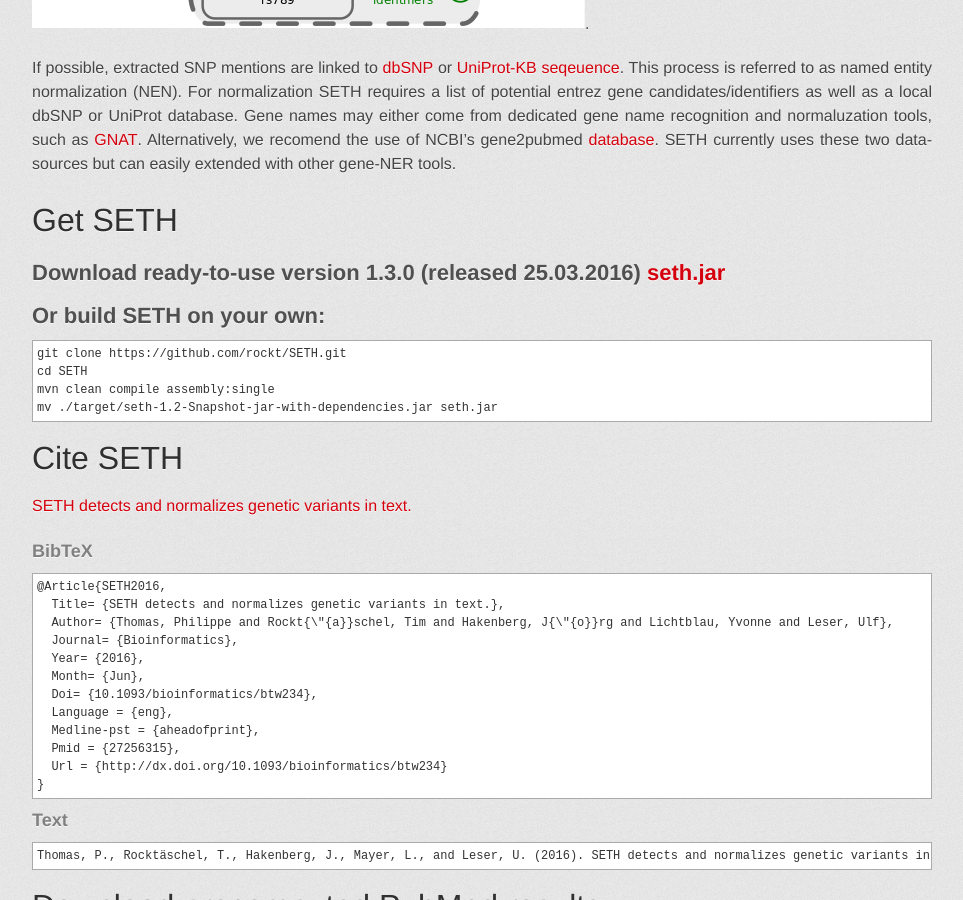
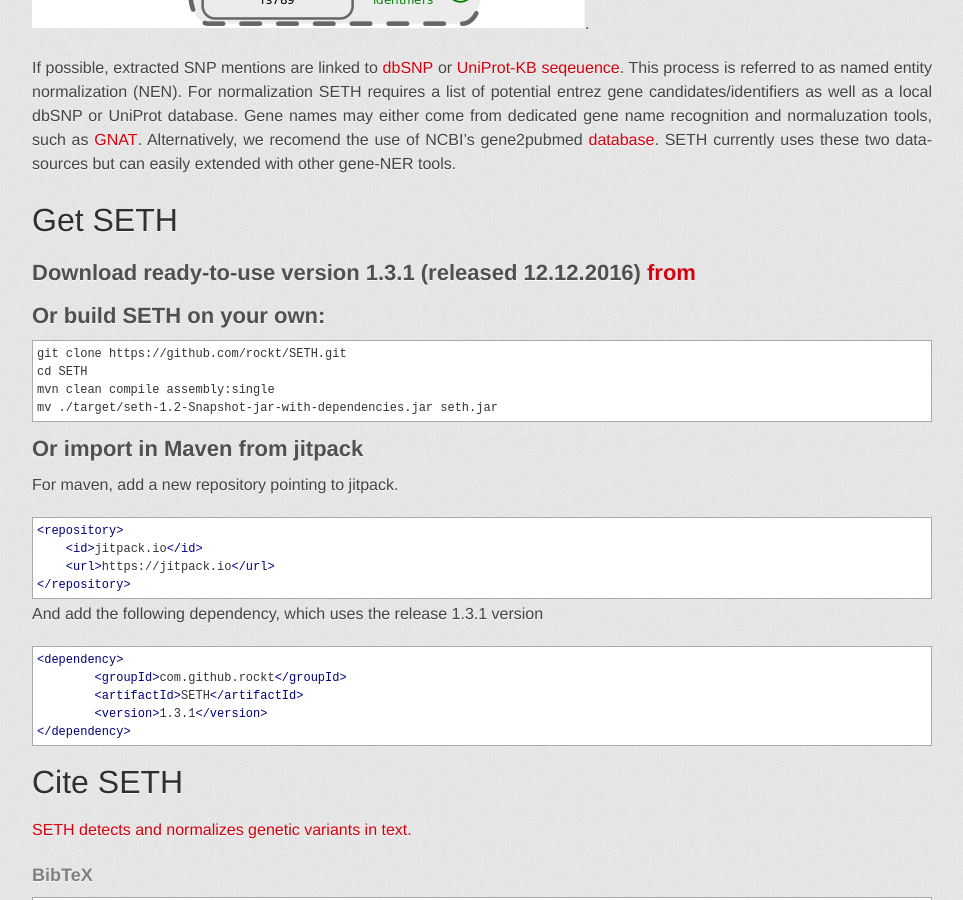
Before and after one commit to rockt/SETH, a Jekyll site: the page built from index.md, in a window 1280 px wide and 900 px high, scrolled down 1173 px. Shown: the whole window, without its empty margins (158-1121 px from the left). Built offline with Jekyll 4.4.1, drawn with Linux system fonts in a browser that asks for light colours; some web fonts are replaced.

Commit message:
Updated readme

````diff
--- a/index.md
+++ b/index.md
@@ -2,6 +2,7 @@
 layout: default
 ---
 [![Build Status](https://travis-ci.org/rockt/SETH.svg?branch=master)](https://travis-ci.org/rockt/SETH)
+[![](https://jitpack.io/v/rockt/SETH.svg)](https://jitpack.io/#rockt/SETH)
 
 SETH is a software that performs named entity recognition (NER) of genetic variants (with an emphasis on single nucleotide polymorphisms (SNPs) and other short sequence variations) from natural language texts.
 SETH allows to recognize the following mutation subtypes: substitution, deletion, insertion, duplication, insertion-deletion (insdel), inversion, conversion, translocation, frameshift, short-sequence repeat, and literal dbSNP mention.
@@ -30,13 +31,33 @@
 
 # Get SETH
 
-## Download ready-to-use version 1.3.0 (released 25.03.2016) [seth.jar](https://github.com/rockt/SETH/releases/tag/1.3)
+## Download ready-to-use version 1.3.1 (released 12.12.2016) [from](https://github.com/rockt/SETH/releases/tag/1.3.1)
 
 ## Or build SETH on your own:
 	git clone https://github.com/rockt/SETH.git
 	cd SETH
 	mvn clean compile assembly:single
 	mv ./target/seth-1.2-Snapshot-jar-with-dependencies.jar seth.jar
+
+## Or import in Maven from jitpack
+For maven, add a new repository pointing to jitpack.
+
+```xml
+<repository>
+    <id>jitpack.io</id>
+    <url>https://jitpack.io</url>
+</repository>
+```
+
+And add the following dependency, which uses the release 1.3.1 version
+
+```xml
+<dependency>
+	<groupId>com.github.rockt</groupId>
+	<artifactId>SETH</artifactId>
+	<version>1.3.1</version>
+</dependency>
+```
 
 # Cite SETH
 [SETH detects and normalizes genetic variants in text.](http://www.ncbi.nlm.nih.gov/pubmed/?term=27256315)
````
